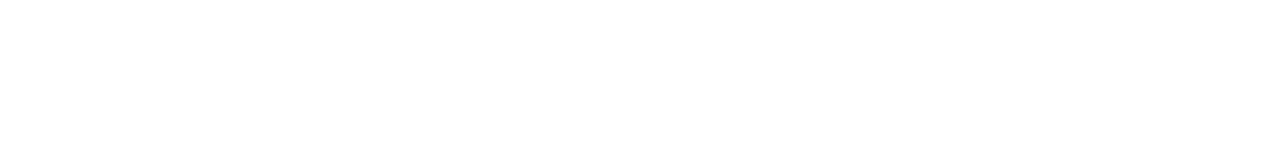
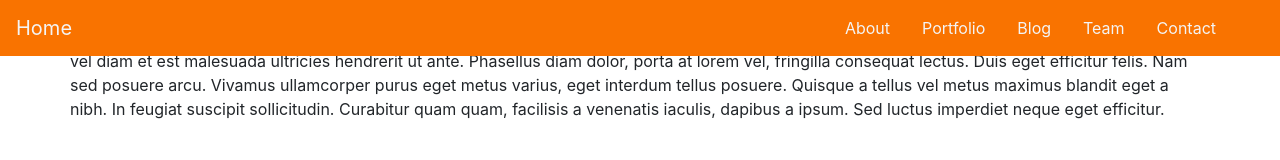
Before and after one commit to garciabusiness21/landing, a plain HTML site: page Index.html in a window 1280 px wide. Drawn offline with nearby package versions, Linux system fonts and the light colour scheme.

Commit message:
messing around still

```diff
--- a/Index.html
+++ b/Index.html
@@ -7,8 +7,51 @@
     <title>Daniel Garcia's Landing Page</title>
 
     <link rel="stylesheet" href="https://maxcdn.bootstrapcdn.com/bootstrap/4.0.0/css/bootstrap.min.css" integrity="sha384-Gn5384xqQ1aoWXA+058RXPxPg6fy4IWvTNh0E263XmFcJlSAwiGgFAW/dAiS6JXm" crossorigin="anonymous">
+    <link rel="stylesheet" type="text/css" href="css/main.css">
+
 </head>
 <body>
+    <div class="container">
+        <div class="row">
+            <div class="col">
+            <nav class="navbar navbar-expand-lg fixed-top ">
+                <a class="navbar-brand" href="#">Home</a>
+            <button class="navbar-toggler" type="button" data-toggle="collapse" data-target="#navbarSupportedContent" aria-controls="navbarSupportedContent" aria-expanded="false" aria-label="Toggle navigation">
+                <span class="navbar-toggler-icon"></span>
+            </button>
+            <div class="collapse navbar-collapse " id="navbarSupportedContent">     <ul class="navbar-nav mr-4">
+                <li class="nav-item">
+                    <a class="nav-link" data-value="about" href="#">About</a>        </li>
+            <li class="nav-item">
+                <a class="nav-link " data-value="portfolio"href="#">Portfolio</a>
+                </li>
+                <li class="nav-item">
+                <a class="nav-link " data-value="blog" href="#">Blog</a>         </li>
+            <li class="nav-item">
+                <a class="nav-link " data-value="team" href="#">         Team</a>       </li>
+            <li class="nav-item">
+                <a class="nav-link " data-value="contact" href="#">Contact</a>       </li>
+            </ul>
+            </div>
+            </nav>
+            </div>
+        </div>
+    </div>
 
+    <div class="container">
+        <div class="row">
+            <p>Lorem ipsum dolor sit amet, consectetur adipiscing elit. Pellentesque cursus lorem sed imperdiet laoreet.
+                Fusce dolor enim, viverra eget leo scelerisque, euismod faucibus neque. Etiam ornare, nunc nec ultricies
+                convallis, leo leo gravida dolor, non gravida magna libero sit amet enim. Nunc vel diam et est malesuada
+                ultricies hendrerit ut ante. Phasellus diam dolor, porta at lorem vel, fringilla consequat lectus.
+                Duis eget efficitur felis. Nam sed posuere arcu. Vivamus ullamcorper purus eget metus varius, eget interdum
+                tellus posuere. Quisque a tellus vel metus maximus blandit eget a nibh. In feugiat suscipit sollicitudin.
+                Curabitur quam quam, facilisis a venenatis iaculis, dapibus a ipsum. Sed luctus imperdiet neque eget efficitur.
+            </p>
+        </div>
+    </div>
+
+
+    <script type="text/javascript" src='js/main.js'></script>
 </body>
 </html>
--- /dev/null
+++ b/css/main.css
@@ -0,0 +1,26 @@
+.navbar{ background:#F97300;}
+
+.nav-link , .navbar-brand{ color: #f4f4f4; cursor: pointer;}
+
+.nav-link{ margin-right: 1em !important;}
+
+.nav-link:hover{ background: #f4f4f4; color: #f97300; }
+
+.navbar-collapse{ justify-content: flex-end;}
+
+.navbar-toggler{  background:#fff !important;}
+
+.bg-dark{
+    background-color:#343a40!important
+    }
+
+.bg-primary{
+    background-color:#007bff!important
+    }
+
+.header{
+    background-image: url('https://images.unsplash.com/photo-1507679799987-c73779587ccf?ixlib=rb-1.2.1&ixid=eyJhcHBfaWQiOjEyMDd9&auto=format&fit=crop&w=1502&q=80');
+    background-attachment: fixed;
+    background-size: cover;
+    background-position: center;
+   }
--- /dev/null
+++ b/js/main.js
@@ -0,0 +1,4 @@
+$(document).ready(function(){
+    $('.header').height($(window).height());
+
+   })
```
Also changed, not shown: images/headerback.jpg (added).
